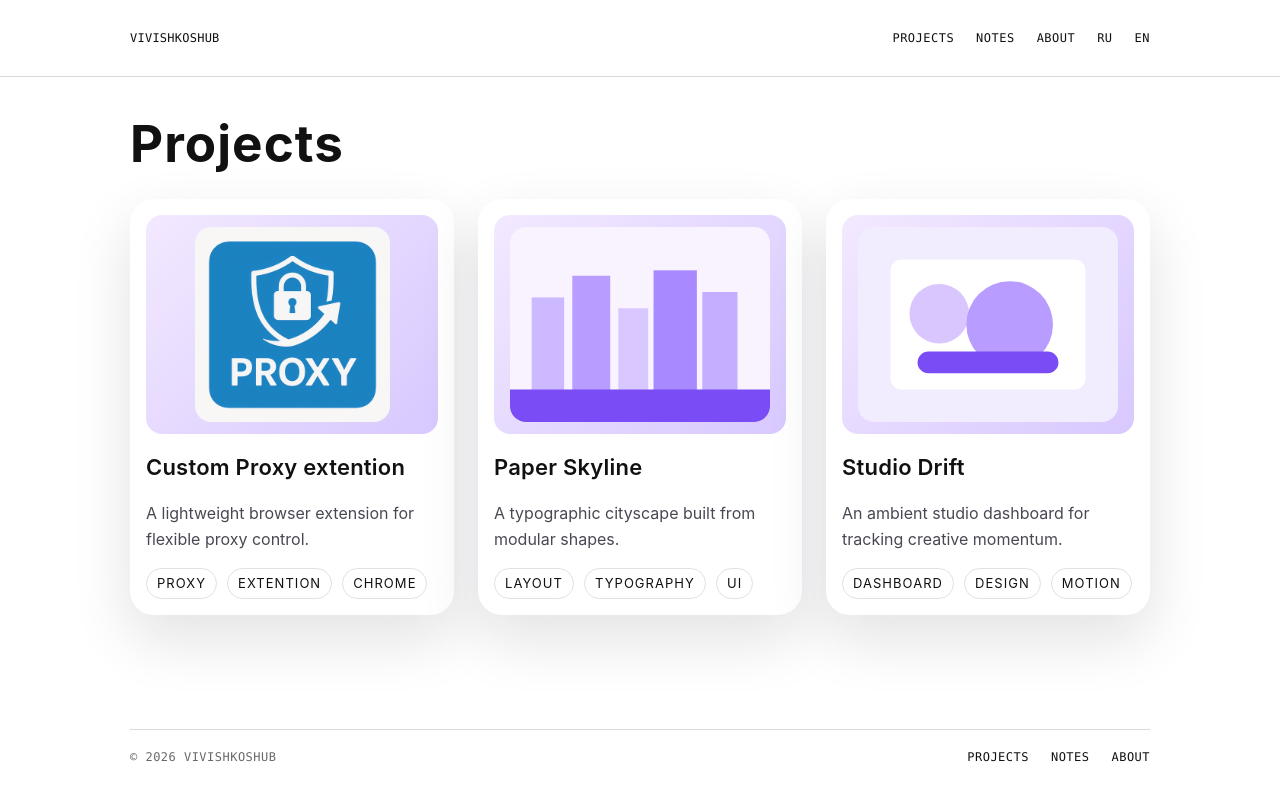
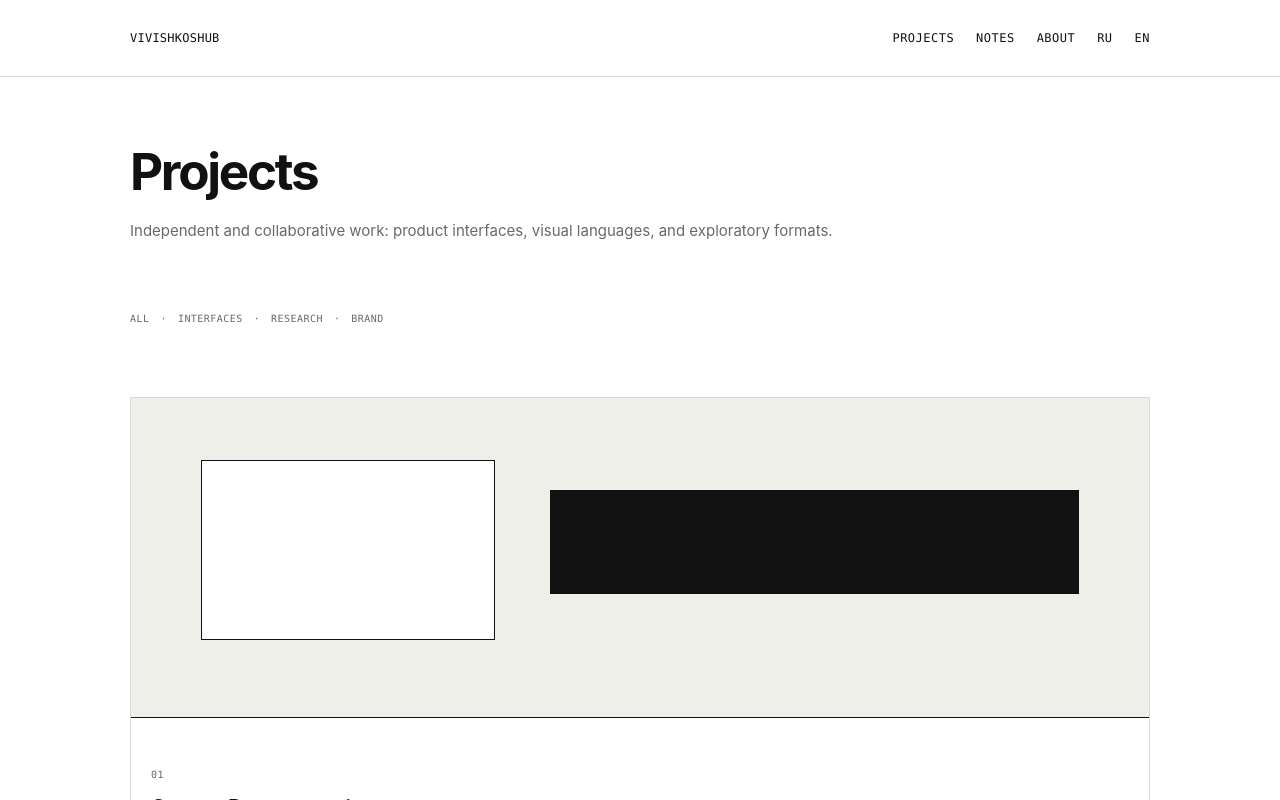
Before and after one commit to vivishko/vivishkoshub, a Next.js app in the folder apps/web/: page /projects in a window 1280 px wide. Shown: the top 800 px of the page. Built offline with nearby package versions, Linux system fonts and the light colour scheme.

Commit message:
Implement editorial projects pages

```diff
--- a/apps/web/src/app/globals.css
+++ b/apps/web/src/app/globals.css
@@ -29,8 +29,7 @@ body {
 body {
   color: var(--text);
   background: var(--bg);
-  font-family: var(--font-body), "Trebuchet MS", "Lucida Sans Unicode",
-    "Lucida Grande", sans-serif;
+  font-family: var(--font-body), "Trebuchet MS", "Lucida Sans Unicode", "Lucida Grande", sans-serif;
   line-height: 1.6;
   -webkit-font-smoothing: antialiased;
   -moz-osx-font-smoothing: grayscale;
@@ -102,7 +101,9 @@ p {
 }
 
 .artemis-page .site-wordmark {
-  transition: color 0.2s ease, text-decoration-color 0.2s ease;
+  transition:
+    color 0.2s ease,
+    text-decoration-color 0.2s ease;
 }
 
 .artemis-page .site-wordmark:hover {
@@ -123,7 +124,9 @@ p {
   text-decoration-line: underline;
   text-decoration-color: transparent;
   text-underline-offset: 4px;
-  transition: color 160ms ease, text-decoration-color 160ms ease;
+  transition:
+    color 160ms ease,
+    text-decoration-color 160ms ease;
 }
 
 .site-nav a:hover,
@@ -169,8 +172,13 @@ p {
 }
 
 .home {
-  background: radial-gradient(circle at 15% 20%, #ffffff 0%, #efe6ff 38%, #d8c8ff
-        62%, #b8a0ff 100%);
+  background: radial-gradient(
+    circle at 15% 20%,
+    #ffffff 0%,
+    #efe6ff 38%,
+    #d8c8ff 62%,
+    #b8a0ff 100%
+  );
 }
 
 .hero {
@@ -216,7 +224,9 @@ p {
   font-weight: 600;
   letter-spacing: 0.02em;
   border: 2px solid var(--ink);
-  transition: transform 0.2s ease, box-shadow 0.2s ease;
+  transition:
+    transform 0.2s ease,
+    box-shadow 0.2s ease;
 }
 
 .button.primary {
@@ -391,7 +401,9 @@ p {
   display: inline-flex;
   align-items: center;
   gap: 8px;
-  transition: transform 0.2s ease, border-color 0.2s ease;
+  transition:
+    transform 0.2s ease,
+    border-color 0.2s ease;
 }
 
 .project-link:hover {
@@ -542,8 +554,13 @@ p {
 }
 
 .fun {
-  background: radial-gradient(circle at 20% 20%, #fff7e6 0%, #ffe9f3 35%, #e6edff
-        70%, #f6f1ff 100%);
+  background: radial-gradient(
+    circle at 20% 20%,
+    #fff7e6 0%,
+    #ffe9f3 35%,
+    #e6edff 70%,
+    #f6f1ff 100%
+  );
 }
 
 .fun-section {
@@ -584,7 +601,9 @@ p {
   position: relative;
   overflow: hidden;
   color: inherit;
-  transition: transform 0.2s ease, box-shadow 0.2s ease;
+  transition:
+    transform 0.2s ease,
+    box-shadow 0.2s ease;
 }
 
 .fun-card:hover {
@@ -926,7 +945,10 @@ p {
   border-radius: 8px;
   background: var(--asmr-card);
   box-shadow: var(--asmr-shadow);
-  transition: transform 0.2s ease, border-color 0.2s ease, box-shadow 0.2s ease;
+  transition:
+    transform 0.2s ease,
+    border-color 0.2s ease,
+    box-shadow 0.2s ease;
 }
 
 .asmr-card:hover {
@@ -964,7 +986,10 @@ p {
   cursor: pointer;
   font-size: 20px;
   line-height: 1;
-  transition: transform 0.2s ease, border-color 0.2s ease, background-color 0.2s ease,
+  transition:
+    transform 0.2s ease,
+    border-color 0.2s ease,
+    background-color 0.2s ease,
     color 0.2s ease;
 }
 
@@ -1058,7 +1083,10 @@ p {
   color: var(--asmr-text);
   font-size: 14px;
   font-weight: 700;
-  transition: transform 0.2s ease, border-color 0.2s ease, background-color 0.2s ease;
+  transition:
+    transform 0.2s ease,
+    border-color 0.2s ease,
+    background-color 0.2s ease;
 }
 
 .asmr-video-link:hover {
@@ -1206,7 +1234,9 @@ p {
   border: 1px solid var(--asmr-border);
   border-radius: 8px;
   background: rgba(250, 247, 242, 0.62);
-  transition: transform 0.2s ease, border-color 0.2s ease;
+  transition:
+    transform 0.2s ease,
+    border-color 0.2s ease;
 }
 
 .asmr-related-card:hover {
@@ -1618,7 +1648,9 @@ p {
   border-radius: 22px;
   border: 1px solid rgba(107, 181, 241, 0.34);
   overflow: hidden;
-  box-shadow: 0 32px 90px rgba(2, 11, 26, 0.72), 0 0 0 1px rgba(76, 125, 171, 0.2) inset;
+  box-shadow:
+    0 32px 90px rgba(2, 11, 26, 0.72),
+    0 0 0 1px rgba(76, 125, 171, 0.2) inset;
 }
 
 .artemis-shell.is-expanded {
@@ -1695,7 +1727,11 @@ p {
   color: #d4efff;
   pointer-events: auto;
   box-shadow: 0 1px 0 rgba(124, 190, 248, 0.18) inset;
-  transition: border-color 0.22s ease, box-shadow 0.22s ease, background-color 0.22s ease, grid-template-rows 0.2s ease;
+  transition:
+    border-color 0.22s ease,
+    box-shadow 0.22s ease,
+    background-color 0.22s ease,
+    grid-template-rows 0.2s ease;
   overflow: hidden;
   display: grid;
   grid-template-rows: auto minmax(0, 1fr);
@@ -1704,12 +1740,16 @@ p {
 
 .artemis-panel:hover {
   border-color: rgba(138, 209, 255, 0.48);
-  box-shadow: 0 0 0 1px rgba(114, 192, 249, 0.18) inset, 0 6px 14px rgba(3, 19, 36, 0.28);
+  box-shadow:
+    0 0 0 1px rgba(114, 192, 249, 0.18) inset,
+    0 6px 14px rgba(3, 19, 36, 0.28);
 }
 
 .artemis-panel.is-prominent {
   border-color: rgba(143, 215, 255, 0.52);
-  box-shadow: 0 0 0 1px rgba(132, 214, 255, 0.2) inset, 0 8px 20px rgba(0, 19, 42, 0.34);
+  box-shadow:
+    0 0 0 1px rgba(132, 214, 255, 0.2) inset,
+    0 8px 20px rgba(0, 19, 42, 0.34);
 }
 
 .artemis-panel-header {
@@ -1736,7 +1776,9 @@ p {
   min-height: 0;
   opacity: 1;
   padding: 0 8px 8px;
-  transition: opacity 0.2s ease, padding 0.2s ease;
+  transition:
+    opacity 0.2s ease,
+    padding 0.2s ease;
   line-height: 1.35;
   scrollbar-width: thin;
 }
@@ -1958,7 +2000,9 @@ p {
   border-radius: 10px;
   padding: 6px 7px;
   color: #caebff;
-  transition: border-color 0.2s ease, background-color 0.2s ease;
+  transition:
+    border-color 0.2s ease,
+    background-color 0.2s ease;
 }
 
 .artemis-events-panel li.is-active {
@@ -2023,7 +2067,9 @@ p {
   min-width: 58px;
   text-transform: uppercase;
   letter-spacing: 0.08em;
-  transition: background-color 0.2s ease, border-color 0.2s ease;
+  transition:
+    background-color 0.2s ease,
+    border-color 0.2s ease;
 }
 
 .artemis-controls .button.artemis-control-btn:hover {
@@ -2107,7 +2153,9 @@ p {
   cursor: pointer;
   z-index: 8;
   pointer-events: auto;
-  transition: background-color 0.2s ease, border-color 0.2s ease;
+  transition:
+    background-color 0.2s ease,
+    border-color 0.2s ease;
 }
 
 .artemis-expand-btn:hover {
@@ -2191,7 +2239,9 @@ p {
   border: 1px solid rgba(103, 172, 224, 0.5);
   background: rgba(31, 66, 96, 0.6);
   position: relative;
-  transition: background-color 0.2s ease, border-color 0.2s ease;
+  transition:
+    background-color 0.2s ease,
+    border-color 0.2s ease;
 }
 
 .artemis-toggle-switch::after {
@@ -2233,6 +2283,407 @@ p {
   gap: 22px;
 }
 
+/* Projects: a flat editorial treatment scoped to the project listing and detail. */
+.projects,
+.project-detail {
+  padding: 68px 0 150px;
+  background: var(--paper);
+}
+.projects-inner,
+.project-detail-inner {
+  display: grid;
+  gap: 0;
+}
+.projects-intro {
+  padding-bottom: 72px;
+}
+.projects h1,
+.project-detail-header h1 {
+  font-size: clamp(42px, 4vw, 56px);
+  font-weight: 700;
+  letter-spacing: -0.045em;
+}
+.projects-intro > p:not(.projects-filter) {
+  max-width: 760px;
+  margin-top: 20px;
+  font-size: 15px;
+  line-height: 1.55;
+}
+.projects-filter,
+.project-number,
+.project-tags,
+.project-card-link,
+.project-back-link,
+.project-detail-number,
+.project-detail-tags,
+.project-links {
+  font-family: var(--font-mono);
+  font-size: 10px;
+  font-weight: 400;
+  letter-spacing: 0.045em;
+  line-height: 1.3;
+  text-transform: uppercase;
+}
+.projects-filter {
+  display: flex;
+  flex-wrap: wrap;
+  gap: 0 11px;
+  margin-top: 70px;
+  color: var(--muted);
+}
+.project-grid {
+  display: grid;
+  grid-template-columns: 1fr;
+  gap: 39px;
+}
+.project-card {
+  display: grid;
+  grid-template-columns: 1fr;
+  gap: 0;
+  min-height: 540px;
+  padding: 0;
+  overflow: hidden;
+  border: 1px solid var(--line);
+  border-radius: 0;
+  background: var(--paper);
+  box-shadow: none;
+  transition: border-color 160ms ease;
+}
+.project-card:hover {
+  transform: none;
+  border-color: var(--ink);
+}
+.project-preview {
+  position: relative;
+  height: 320px;
+  overflow: hidden;
+  border-bottom: 1px solid var(--ink);
+  background: #efefea;
+}
+.project-preview-2 {
+  background: #f3f2ef;
+}
+.project-preview-3 {
+  background: #ecece8;
+}
+.project-preview-panel,
+.project-preview-bar {
+  position: absolute;
+  display: block;
+}
+.project-preview-panel {
+  top: 62px;
+  left: 6.86%;
+  width: 28.92%;
+  height: 180px;
+  border: 1px solid var(--ink);
+  background: var(--paper);
+}
+.project-preview-bar {
+  top: 92px;
+  right: 6.86%;
+  width: 51.96%;
+  height: 104px;
+  background: var(--ink);
+}
+.project-card-copy {
+  padding: 27px 20px 0;
+}
+.project-number {
+  display: block;
+  color: var(--muted);
+}
+.project-title {
+  margin-top: 14px;
+  font-size: 20px;
+  font-weight: 700;
+  letter-spacing: -0.025em;
+  line-height: 1.2;
+}
+.project-summary {
+  max-width: 800px;
+  margin-top: 11px;
+  color: var(--muted);
+  font-size: 13px;
+  line-height: 1.55;
+}
+.project-tags {
+  align-self: end;
+  display: flex;
+  flex-wrap: wrap;
+  gap: 0 10px;
+  padding: 0 20px 26px;
+  color: var(--muted);
+}
+.project-tag {
+  padding: 0;
+  border: 0;
+  border-radius: 0;
+  font: inherit;
+}
+.project-tag:not(:last-child)::after {
+  content: "·";
+  margin-left: 10px;
+}
+.project-tag.is-empty {
+  background: transparent;
+}
+.project-card-link {
+  display: none;
+}
+.projects-closing {
+  max-width: 650px;
+  padding-top: 144px;
+}
+.projects-closing h2 {
+  font-size: 25px;
+  letter-spacing: -0.035em;
+  line-height: 1.2;
+}
+.projects-closing p {
+  margin-top: 16px;
+  font-size: 14px;
+  line-height: 1.6;
+}
+.project-detail-inner {
+  max-width: 1020px;
+}
+.project-back-link {
+  width: max-content;
+  margin-bottom: 56px;
+  color: var(--muted);
+  text-decoration: none;
+}
+.project-back-link:hover {
+  color: var(--blue);
+}
+.project-detail-header {
+  display: grid;
+  grid-template-columns: minmax(0, 1fr) 220px;
+  gap: 48px;
+  align-items: end;
+  padding-bottom: 34px;
+  border-bottom: 1px solid var(--ink);
+}
+.project-detail-number {
+  margin-bottom: 17px;
+  color: var(--muted);
+}
+.project-detail-header h1 {
+  max-width: 720px;
+}
+.project-detail-header p:not(.project-detail-number) {
+  max-width: 620px;
+  margin-top: 18px;
+  font-size: 16px;
+}
+.project-detail-cover,
+.project-detail-cover.is-icon {
+  width: 220px;
+  border: 1px solid var(--ink);
+  border-radius: 0;
+  box-shadow: none;
+}
+.project-detail-cover img {
+  object-fit: contain;
+}
+.project-detail-tags {
+  display: flex;
+  flex-wrap: wrap;
+  gap: 0 10px;
+  padding: 19px 0;
+  color: var(--muted);
+  border-bottom: 1px solid var(--line);
+}
+.project-detail-tags span:not(:last-child)::after {
+  content: "·";
+  margin-left: 10px;
+}
+.project-links {
+  display: flex;
+  gap: 18px;
+  padding-top: 29px;
+}
+.project-link {
+  padding: 0;
+  border: 0;
+  border-radius: 0;
+  font: inherit;
+  color: var(--ink);
+  text-decoration: underline;
+  text-decoration-color: var(--line);
+  text-underline-offset: 4px;
+  transition:
+    color 160ms ease,
+    text-decoration-color 160ms ease;
+}
+.project-link.repo {
+  background: transparent;
+  color: var(--ink);
+  box-shadow: none;
+}
+.repo-icon {
+  display: none;
+}
+.project-link:hover {
+  transform: none;
+  border: 0;
+  color: var(--blue);
+  text-decoration-color: currentColor;
+}
+.project-body {
+  max-width: 700px;
+  padding: 48px 0 0;
+  border-radius: 0;
+  background: transparent;
+  box-shadow: none;
+  color: var(--ink);
+}
+.project-body h2 {
+  margin: 31px 0 9px;
+  font-size: 20px;
+  letter-spacing: -0.02em;
+}
+.project-body p {
+  margin: 0 0 16px;
+}
+.project-body a {
+  color: var(--blue);
+}
+.project-gallery {
+  gap: 20px;
+  padding-top: 58px;
+}
+.project-gallery h2 {
+  font-size: 20px;
+}
+.project-gallery-grid {
+  grid-template-columns: repeat(2, minmax(0, 1fr));
+  gap: 20px;
+}
+.project-gallery-item {
+  border: 1px solid var(--line);
+  border-radius: 0;
+  box-shadow: none;
+  transition: border-color 160ms ease;
+}
+.project-gallery-item:hover {
+  transform: none;
+  border-color: var(--ink);
+}
+
+@media (max-width: 600px) {
+  .projects,
+  .project-detail {
+    padding: 40px 0 92px;
+  }
+  .projects-intro {
+    padding-bottom: 66px;
+  }
+  .projects h1,
+  .project-detail-header h1 {
+    font-size: 31px;
+  }
+  .projects-intro > p:not(.projects-filter) {
+    margin-top: 14px;
+    font-size: 14px;
+  }
+  .projects-filter {
+    margin-top: 60px;
+    font-size: 9px;
+    letter-spacing: 0.035em;
+  }
+  .project-grid {
+    gap: 30px;
+  }
+  .project-card {
+    min-height: 465px;
+  }
+  .project-preview {
+    height: 230px;
+  }
+  .project-preview-panel {
+    top: 41px;
+    left: 9.14%;
+    width: 31.43%;
+    height: 105px;
+  }
+  .project-preview-bar {
+    top: 67px;
+    right: 10.86%;
+    width: 42.86%;
+    height: 52px;
+  }
+  .project-card-copy {
+    padding: 19px 19px 0;
+  }
+  .project-number {
+    font-size: 9px;
+  }
+  .project-title {
+    margin-top: 12px;
+    font-size: 16px;
+  }
+  .project-summary {
+    margin-top: 8px;
+    font-size: 12px;
+  }
+  .project-tags {
+    display: none;
+  }
+  .project-card-link {
+    display: block;
+    align-self: end;
+    padding: 0 19px 29px;
+    color: var(--muted);
+    font-size: 9px;
+  }
+  .projects-closing {
+    padding-top: 92px;
+  }
+  .projects-closing h2 {
+    font-size: 21px;
+  }
+  .project-back-link {
+    margin-bottom: 38px;
+    font-size: 9px;
+  }
+  .project-detail-header {
+    grid-template-columns: 1fr;
+    gap: 28px;
+    padding-bottom: 22px;
+  }
+  .project-detail-header p:not(.project-detail-number) {
+    font-size: 14px;
+  }
+  .project-detail-cover,
+  .project-detail-cover.is-icon {
+    width: 100%;
+    max-width: 220px;
+    justify-self: start;
+  }
+  .project-detail-tags {
+    padding: 16px 0;
+    font-size: 9px;
+  }
+  .project-links {
+    gap: 15px;
+    padding-top: 23px;
+    font-size: 9px;
+  }
+  .project-body {
+    padding-top: 34px;
+    font-size: 15px;
+  }
+  .project-gallery {
+    padding-top: 44px;
+  }
+  .project-gallery-grid {
+    grid-template-columns: 1fr;
+    gap: 14px;
+  }
+}
+
 @media (max-width: 768px) {
   body {
     line-height: 1.7;
--- a/apps/web/src/app/projects/page.tsx
+++ b/apps/web/src/app/projects/page.tsx
@@ -14,11 +14,26 @@ export default function ProjectsPage() {
     <PageLayout>
       <main className="projects">
         <div className="container projects-inner">
-          <h1>Projects</h1>
+          <header className="projects-intro">
+            <h1>Projects</h1>
+            <p>
+              Independent and collaborative work: product interfaces, visual languages, and
+              exploratory formats.
+            </p>
+            <p className="projects-filter" aria-label="Project categories">
+              <span>All</span>
+              <span aria-hidden="true">·</span>
+              <span>Interfaces</span>
+              <span aria-hidden="true">·</span>
+              <span>Research</span>
+              <span aria-hidden="true">·</span>
+              <span>Brand</span>
+            </p>
+          </header>
           {projects.length ? (
             <div className="project-grid">
-              {projects.map((project) => (
-                <ProjectCard key={project.slug} project={project} />
+              {projects.map((project, index) => (
+                <ProjectCard key={project.slug} project={project} index={index} />
               ))}
             </div>
           ) : (
@@ -27,6 +42,13 @@ export default function ProjectsPage() {
               <p>New experiments are brewing. Check back soon.</p>
             </div>
           )}
+          <section className="projects-closing" aria-labelledby="projects-closing-title">
+            <h2 id="projects-closing-title">More work is available on request.</h2>
+            <p>
+              Some projects cannot show the entire process, but I can share the role, reasoning, and
+              result.
+            </p>
+          </section>
         </div>
       </main>
     </PageLayout>
--- a/apps/web/src/components/ProjectCard.tsx
+++ b/apps/web/src/components/ProjectCard.tsx
@@ -1,36 +1,34 @@
-import Image from "next/image";
 import Link from "next/link";
 import type { Project } from "@/types/project";
 import Tag from "@/components/Tag";
 
 type ProjectCardProps = {
   project: Project;
+  index: number;
 };
 
-export default function ProjectCard({ project }: ProjectCardProps) {
+export default function ProjectCard({ project, index }: ProjectCardProps) {
+  const number = String(index + 1).padStart(2, "0");
+
   return (
     <Link className="project-card" href={`/projects/${project.slug}`}>
-      {project.cover ? (
-        <div className="project-image">
-          <Image
-            src={project.cover.src}
-            alt={project.cover.alt}
-            width={640}
-            height={480}
-          />
-        </div>
-      ) : null}
-      <h2 className="project-title">{project.title}</h2>
-      <p className="project-summary">{project.summary}</p>
+      <div className={`project-preview project-preview-${(index % 3) + 1}`} aria-hidden="true">
+        <span className="project-preview-panel" />
+        <span className="project-preview-bar" />
+      </div>
+      <div className="project-card-copy">
+        <span className="project-number">{number}</span>
+        <h2 className="project-title">{project.title}</h2>
+        <p className="project-summary">{project.summary}</p>
+      </div>
       <div className="project-tags">
         {project.tags.length ? (
-          project.tags.map((tag) => (
-            <Tag className="project-tag" key={tag} label={tag} />
-          ))
+          project.tags.map((tag) => <Tag className="project-tag" key={tag} label={tag} />)
         ) : (
           <Tag className="project-tag is-empty" label="No tags yet" />
         )}
       </div>
+      <span className="project-card-link">Project →</span>
     </Link>
   );
 }
```
Also changed, not shown: apps/web/src/app/projects/[slug]/page.tsx (+16 -16 lines).
